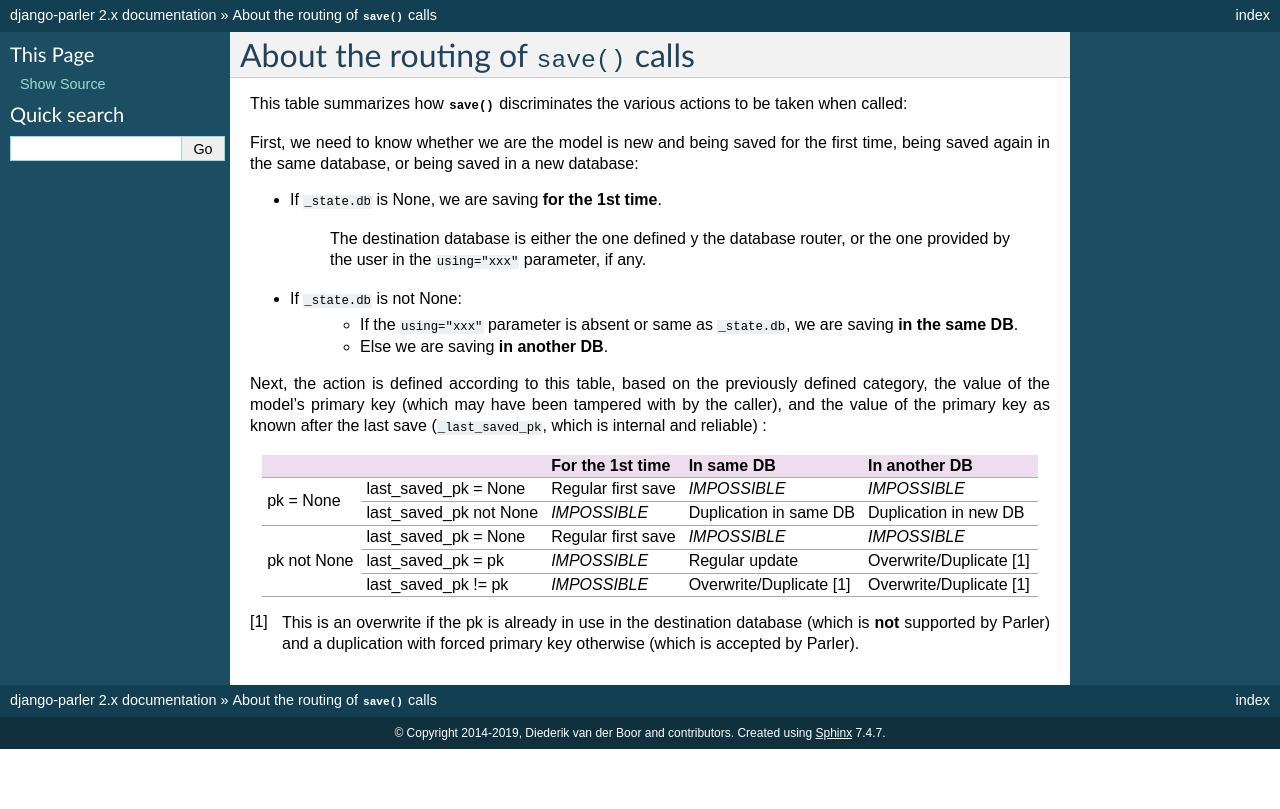
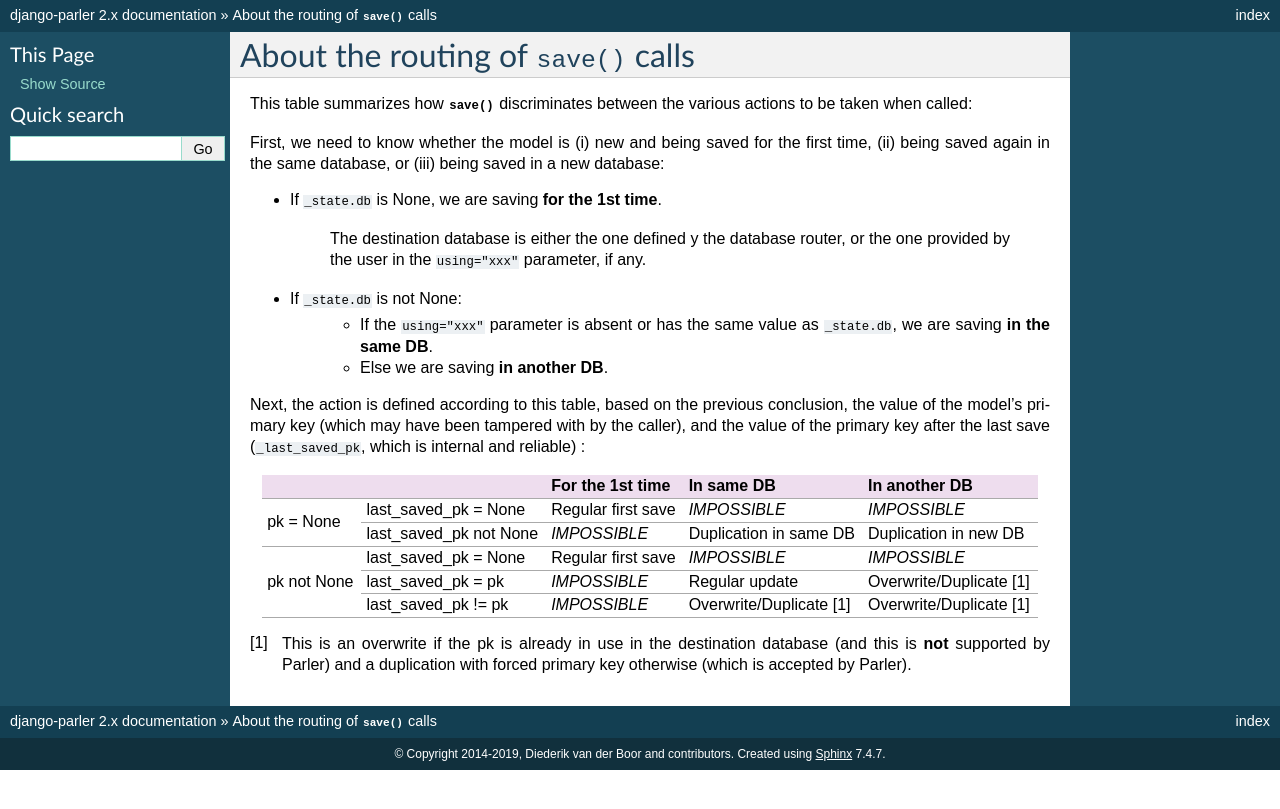
Before and after one commit to django-parler/django-parler, a Sphinx documentation site: the page built from docs/advanced/multiple_db_design.rst, in a window 1280 px wide. Shown: the top 809 px of the page. Built offline with Sphinx 7.4.7, drawn with Linux system fonts in a browser that asks for light colours.

Commit message:
Final proof-reading: corrected a few typos. In test.yaml, removed the trigger on branch multipleDB_support.

```diff
--- a/docs/advanced/caching.rst
+++ b/docs/advanced/caching.rst
@@ -21,7 +21,7 @@ by adding :ref:`PARLER_CACHE_PREFIX = 'mysite' <PARLER_CACHE_PREFIX>` to the set
 Parler caching with multiple database
 -------------------------------------
 
-.. versionchanged 2.x:: The use the cache by Django-parler <= 2.3 caused cache overlap across databases with problematic side-effects.
+.. versionchanged 2.x:: The use of the cache by Django-parler <= 2.3 caused cache overlap across databases with problematic side-effects.
 
 Parler caching can be used safely when using multiple databases: models retrieved from different databases are now use distinct cache keys.
 
--- a/docs/advanced/multiple_db_design.rst
+++ b/docs/advanced/multiple_db_design.rst
@@ -9,19 +9,19 @@ About the routing of ``save()`` calls
 
 .. versionadded 2.x:
 
-This table summarizes how :func:`~TranslatableModelMixin.save` discriminates the various actions to be taken when called:
+This table summarizes how :func:`~TranslatableModelMixin.save` discriminates between the various actions to be taken when called:
 
-First, we need to know whether we are the model is new and being saved for the first time, being saved again in the same database, or being saved in a new database:
+First, we need to know whether the model is (i) new and being saved for the first time, (ii) being saved again in the same database, or (iii) being saved in a new database:
 
 * If ``_state.db`` is None, we are saving **for the 1st time**.
 
     The destination database is either the one defined y the database router, or the one provided by the user in the ``using="xxx"`` parameter, if any.
 
 * If ``_state.db`` is not None:
-    - If the ``using="xxx"`` parameter is absent or same as ``_state.db``, we are saving **in the same DB**.
+    - If the ``using="xxx"`` parameter is absent or has the same value as ``_state.db``, we are saving **in the same DB**.
     - Else we are saving **in another DB**.
 
-Next, the action is defined according to this table, based on the previously defined category, the value of the model's primary key (which may have been tampered with by the caller), and the value of the primary key as known after the last save (``_last_saved_pk``, which is internal and reliable) :
+Next, the action is defined according to this table, based on the previous conclusion, the value of the model's primary key (which may have been tampered with by the caller), and the value of the primary key after the last save (``_last_saved_pk``, which is internal and reliable) :
 
 +--------------------------------------+--------------------+-------------------------+-------------------------+
 |                                      | For the 1st time   | In same DB              | In another DB           |
@@ -37,4 +37,4 @@ Next, the action is defined according to this table, based on the previously def
 |             | last_saved_pk != pk    | *IMPOSSIBLE*       | Overwrite/Duplicate [1] | Overwrite/Duplicate [1] |
 +-------------+------------------------+--------------------+-------------------------+-------------------------+
 
-.. [1] This is an overwrite if the pk is already in use in the destination database (which is **not** supported by Parler) and a duplication with forced primary key otherwise (which is accepted by Parler).
+.. [1] This is an overwrite if the pk is already in use in the destination database (and this is **not** supported by Parler) and a duplication with forced primary key otherwise (which is accepted by Parler).
```
Also changed, not shown: docs/advanced/multiple_db.rst (+5 -5 lines), 2 other files.
